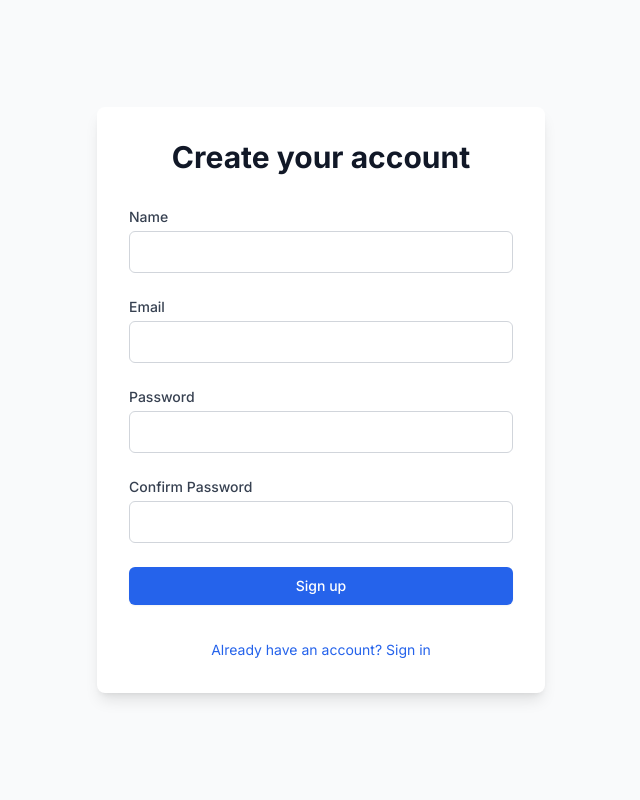
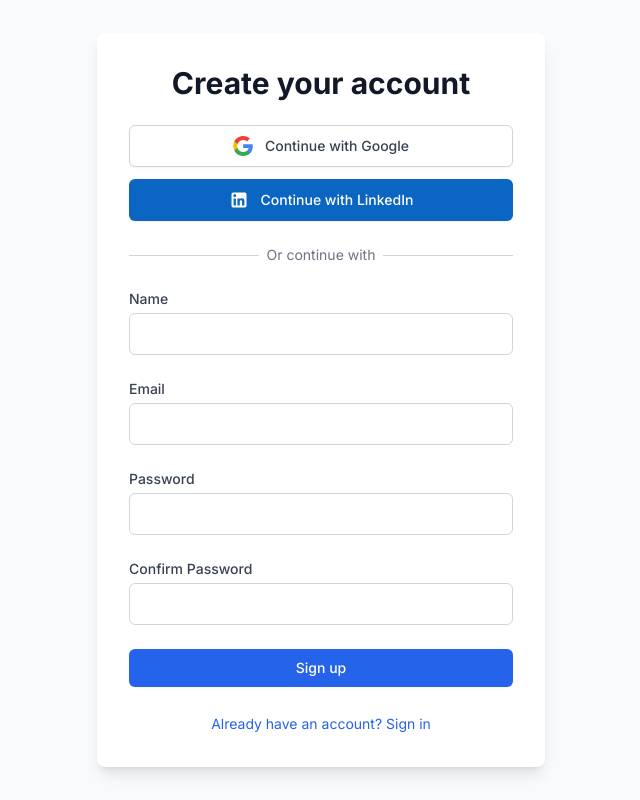
Before and after one commit to ej-sanmartin/AigniteSaaS, a Next.js app in the folder frontend/: page /signup in a window 1280 px wide. Shown: the whole page, without its empty margins (319-959 px from the left). Built offline with nearby package versions, Linux system fonts and the light colour scheme; no server answers.

Commit message:
Visually, added frontend flow for OAuth login and signin.

```diff
--- a/frontend/src/app/(auth)/login/page.tsx
+++ b/frontend/src/app/(auth)/login/page.tsx
@@ -1,14 +1,33 @@
 'use client';
 
 import { LoginForm } from '@/components/auth/LoginForm';
+import { OAuthButton } from '@/components/auth/OAuthButton';
 
 export default function LoginPage() {
   return (
     <div className="min-h-screen flex items-center justify-center bg-gray-50 dark:bg-gray-900">
-      <div className="max-w-md w-full space-y-8 p-8 bg-white dark:bg-gray-800 rounded-lg shadow-lg dark:shadow-gray-900/30">
+      <div className="max-w-md w-full space-y-6 p-8 bg-white dark:bg-gray-800
+                    rounded-lg shadow-lg dark:shadow-gray-900/30">
         <h2 className="text-3xl font-bold text-center text-gray-900 dark:text-white">
           Sign in to your account
         </h2>
+
+        <div className="space-y-3">
+          <OAuthButton provider="google" />
+          <OAuthButton provider="linkedin" />
+        </div>
+
+        <div className="relative">
+          <div className="absolute inset-0 flex items-center">
+            <div className="w-full border-t border-gray-300"></div>
+          </div>
+          <div className="relative flex justify-center text-sm">
+            <span className="px-2 bg-white dark:bg-gray-800 text-gray-500">
+              Or continue with
+            </span>
+          </div>
+        </div>
+
         <LoginForm />
       </div>
     </div>
--- a/frontend/src/app/(auth)/signup/page.tsx
+++ b/frontend/src/app/(auth)/signup/page.tsx
@@ -1,14 +1,33 @@
 'use client';
 
 import { SignupForm } from '@/components/auth/SignupForm';
+import { OAuthButton } from '@/components/auth/OAuthButton';
 
 export default function SignupPage() {
   return (
     <div className="min-h-screen flex items-center justify-center bg-gray-50 dark:bg-gray-900">
-      <div className="max-w-md w-full space-y-8 p-8 bg-white dark:bg-gray-800 rounded-lg shadow-lg dark:shadow-gray-900/30">
+      <div className="max-w-md w-full space-y-6 p-8 bg-white dark:bg-gray-800
+                    rounded-lg shadow-lg dark:shadow-gray-900/30">
         <h2 className="text-3xl font-bold text-center text-gray-900 dark:text-white">
           Create your account
         </h2>
+
+        <div className="space-y-3">
+          <OAuthButton provider="google" />
+          <OAuthButton provider="linkedin" />
+        </div>
+
+        <div className="relative">
+          <div className="absolute inset-0 flex items-center">
+            <div className="w-full border-t border-gray-300"></div>
+          </div>
+          <div className="relative flex justify-center text-sm">
+            <span className="px-2 bg-white dark:bg-gray-800 text-gray-500">
+              Or continue with
+            </span>
+          </div>
+        </div>
+
         <SignupForm />
       </div>
     </div>
--- /dev/null
+++ b/frontend/src/app/api/auth/[provider]/callback/route.ts
@@ -0,0 +1,42 @@
+import { NextRequest } from 'next/server';
+
+export async function GET(
+  request: NextRequest,
+  { params }: { params: { provider: string } }
+) {
+  const searchParams = request.nextUrl.searchParams;
+  const code = searchParams.get('code');
+  const provider = params.provider;
+
+  if (!code) {
+    return Response.redirect(`${process.env.NEXT_PUBLIC_APP_URL}/login?error=no_code`);
+  }
+
+  try {
+    const response = await fetch(
+      `${process.env.BACKEND_URL}/auth/${provider}/callback?code=${code}`,
+      {
+        headers: {
+          'Content-Type': 'application/json',
+        },
+      }
+    );
+
+    const data = await response.json();
+
+    if (!response.ok) {
+      throw new Error(data.message || 'Authentication failed');
+    }
+
+    // Store the token in cookies or local storage
+    const token = data.token;
+
+    // Redirect to the dashboard or home page
+    return Response.redirect(`${process.env.NEXT_PUBLIC_APP_URL}/dashboard`);
+  } catch (error) {
+    console.error('OAuth callback error:', error);
+    return Response.redirect(
+      `${process.env.NEXT_PUBLIC_APP_URL}/login?error=auth_failed`
+    );
+  }
+}
--- /dev/null
+++ b/frontend/src/app/api/auth/[provider]/route.ts
@@ -0,0 +1,11 @@
+import { NextRequest } from 'next/server';
+
+export async function GET(
+  _request: NextRequest,
+  { params }: { params: { provider: string } }
+) {
+  const provider = params.provider;
+  return Response.redirect(
+    `${process.env.BACKEND_URL}/auth/${provider}`
+  );
+}
--- /dev/null
+++ b/frontend/src/components/auth/OAuthButton.tsx
@@ -0,0 +1,55 @@
+'use client';
+
+import { FC } from 'react';
+import Image from 'next/image';
+
+interface OAuthButtonProps {
+  provider: 'google' | 'linkedin';
+  onClick?: () => void;
+}
+
+export const OAuthButton: FC<OAuthButtonProps> = ({ provider, onClick }) => {
+  const config = {
+    google: {
+      text: 'Continue with Google',
+      icon: '/icons/google.svg',
+      bgColor: 'bg-white hover:bg-gray-50',
+      textColor: 'text-gray-700',
+      borderColor: 'border-gray-300',
+    },
+    linkedin: {
+      text: 'Continue with LinkedIn',
+      icon: '/icons/linkedin.svg',
+      bgColor: 'bg-[#0A66C2] hover:bg-[#004182]',
+      textColor: 'text-white',
+      borderColor: 'border-transparent',
+    },
+  };
+
+  const { text, icon, bgColor, textColor, borderColor } = config[provider];
+
+  const handleClick = () => {
+    // Redirect to backend OAuth endpoint
+    window.location.href = `/api/auth/${provider}`;
+    onClick?.();
+  };
+
+  return (
+    <button
+      type="button"
+      onClick={handleClick}
+      className={`${bgColor} ${textColor} ${borderColor} flex w-full justify-center items-center gap-3 px-4 py-2.5 text-sm font-medium border rounded-md shadow-sm focus:outline-none focus:ring-2 focus:ring-offset-2 focus:ring-blue-500`}
+    >
+      <span className="w-5 h-5 relative flex-shrink-0">
+        <Image
+          src={icon}
+          alt={`${provider} icon`}
+          width={20}
+          height={20}
+          className="absolute inset-0 w-full h-full"
+        />
+      </span>
+      <span>{text}</span>
+    </button>
+  );
+};
```
Also changed, not shown: frontend/public/icons/google.svg (added), frontend/public/icons/linkedin.svg (added).
